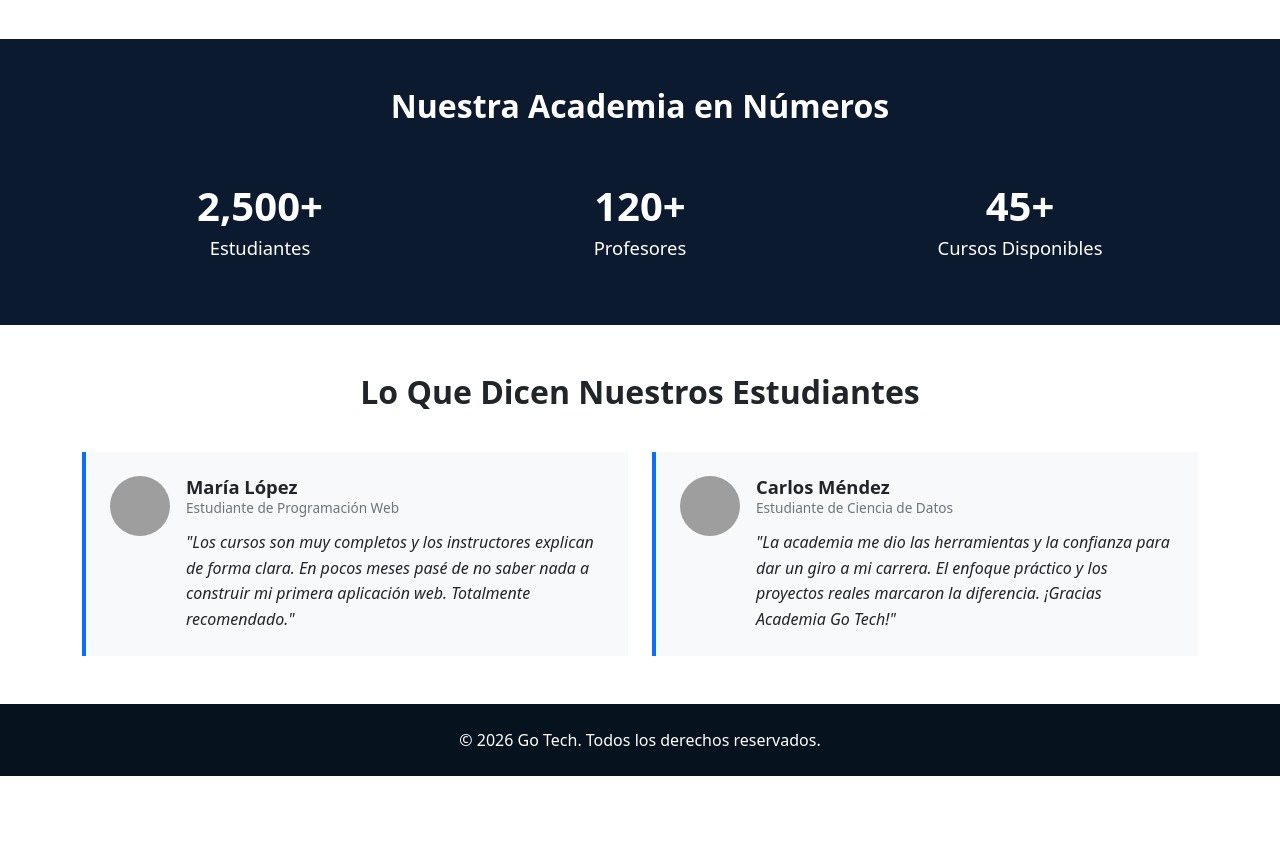
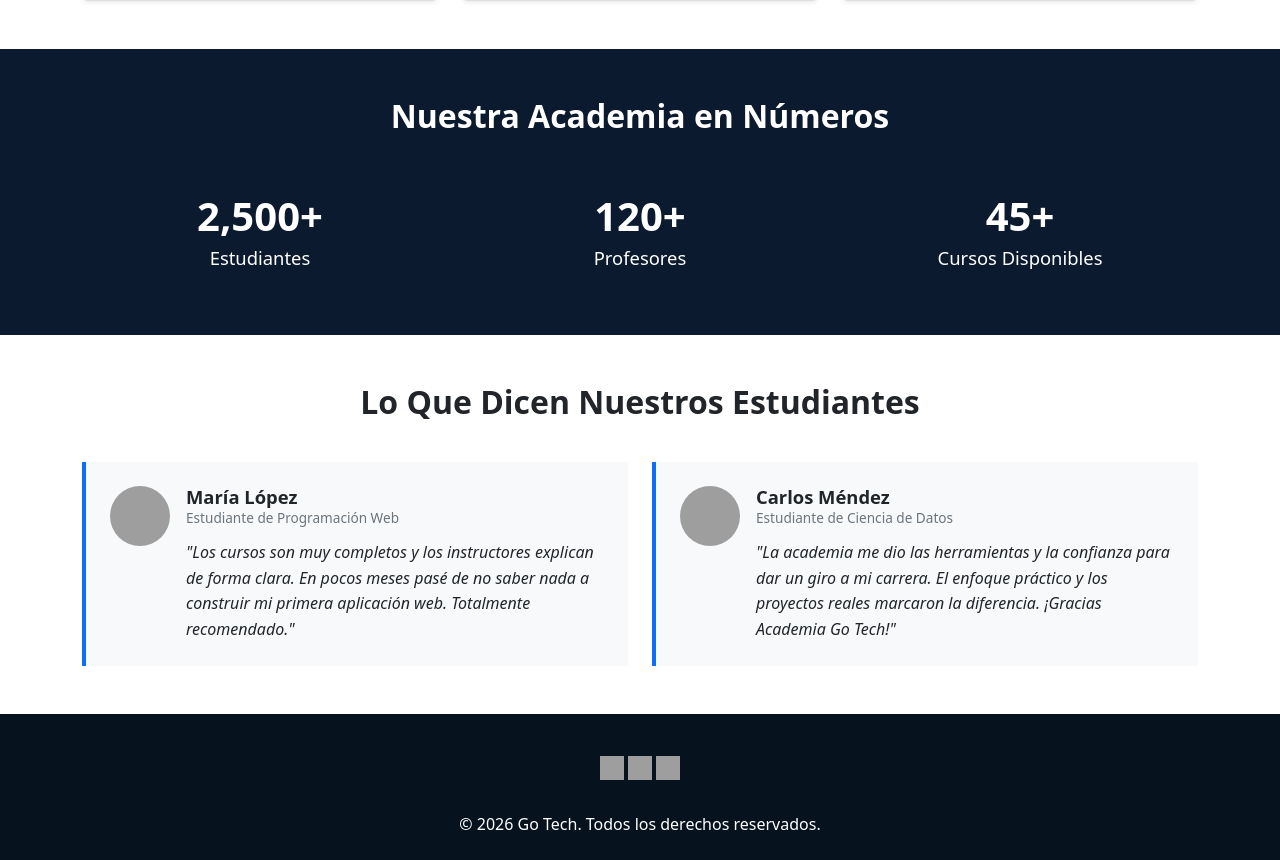
Before and after one commit to Fidelitas-Ambiente-Web-Cliente-Servidor/sc502-ln-practica1-sc502_ln_practica1_q2_2026_g6, a PHP site: page / in a window 1280 px wide. Shown: the part 1400-2260 px from the top of the page. Before the commit the page ends 2176 px from the top, so only its background shows below. Run offline with PHP 8.4, Linux system fonts and the light colour scheme; grey boxes are pictures that could not be loaded.

Commit message:
feat:redes sociales and brand icon, style.css palette

```diff
--- a/Tarea1/css/contacto.css
+++ b/Tarea1/css/contacto.css
@@ -0,0 +1 @@
+@import "./style.css";
--- a/Tarea1/css/cursos.css
+++ b/Tarea1/css/cursos.css
@@ -0,0 +1 @@
+@import "./style.css";
--- a/Tarea1/css/index.css
+++ b/Tarea1/css/index.css
@@ -1,13 +1,5 @@
-/*  VARIABLES DE  */
-:root {
-  --primary: #0d6efd;
-  --primary-dark: #0b5ed7;
-  --navbar-bg: #0b1a2e;
-  --navbar-hover: #4dabf7;
-  --hero-overlay: rgba(11, 26, 46, 0.78);
-  --stats-bg: #0b1a2e;
-  --footer-bg: #07121f;
-}
+/*  importar paleta de colores principales */
+@import "./style.css";
 
 * {
   margin: 0;
@@ -21,6 +13,10 @@ body {
   font-family: system-ui, -apple-system, "Segoe UI", Roboto, sans-serif;
   color: #212529;
 }
+
+
+
+
 
 h1 {
   font-size: 2.75rem;
@@ -79,6 +75,12 @@ small {
 #mainNav .nav-link.active {
   color: #fff;
   font-weight: 600;
+}
+
+.navbar-brand img {
+  width: 40px;
+  height: 40px;
+  border-radius: 50%;
 }
 
 
@@ -239,3 +241,7 @@ small {
   color: #fff;
   text-align: center;
 }
+
+#social {
+  padding: 1rem 0 2rem 0;
+}
--- a/Tarea1/css/profesores.css
+++ b/Tarea1/css/profesores.css
@@ -1,3 +1,5 @@
+@import "./style.css";
+
 body {
     background-color: silver;
 }
--- a/Tarea1/css/style.css
+++ b/Tarea1/css/style.css
@@ -0,0 +1,41 @@
+
+/* no borrar nada de acá, es la paleta de colores principal del sitio en index y se esta usando */
+:root {
+  --primary: #0d6efd;
+  --primary-dark: #0b5ed7;
+  --navbar-bg: #0b1a2e;
+  --navbar-hover: #4dabf7;
+  --hero-overlay: rgba(11, 26, 46, 0.78);
+  --stats-bg: #0b1a2e;
+  --footer-bg: #07121f;
+}
+
+
+/*  paleta de colores del index
+
+  --primary: #0d6efd;
+  --primary-dark: #0b5ed7;
+  --navbar-bg: #0b1a2e;
+  --navbar-hover: #4dabf7;
+  --hero-overlay: rgba(11, 26, 46, 0.78);
+  --stats-bg: #0b1a2e;
+  --footer-bg: #07121f;
+*/
+
+
+/*  paleta de colores del profesores
+    describir los colores usados en la sección de profesores
+
+*/
+
+
+/*  paleta de colores de cursos
+    describir los colores usados en la sección de cursos
+
+*/
+
+
+/*  paleta de colores de contacto
+    describir los colores usados en la sección de contacto
+
+*/
--- a/Tarea1/index.html
+++ b/Tarea1/index.html
@@ -12,7 +12,10 @@
   <!-- ========== NAVBAR ========== -->
   <nav class="navbar navbar-expand-lg navbar-dark" id="mainNav">
     <div class="container">
-      <a class="navbar-brand" href="index.html">Go Tech</a>
+      <a class="navbar-brand" href="index.html">
+        <img src="./images/technology.png" alt="Go Tech">
+        Go Tech
+      </a>
       <button class="navbar-toggler" type="button" data-bs-toggle="collapse" data-bs-target="#navbarNav">
         <span class="navbar-toggler-icon"></span>
       </button>
@@ -108,7 +111,7 @@
       <h2>Lo Que Dicen Nuestros Estudiantes</h2>
       <div class="row g-4">
         <div class="col-md-6">
-          <div class="testimonial-card d-flex">
+          <div class="testimonial-card">
             <img src="https://images.unsplash.com/photo-1494790108377-be9c29b29330?w=80&h=80&fit=crop&crop=face" alt="María" class="rounded-circle" width="60" height="60">
             <div>
               <h5>María López</h5>
@@ -118,7 +121,7 @@
           </div>
         </div>
         <div class="col-md-6">
-          <div class="testimonial-card d-flex">
+          <div class="testimonial-card">
             <img src="https://images.unsplash.com/photo-1507003211169-0a1dd7228f2d?w=80&h=80&fit=crop&crop=face" alt="Carlos" class="rounded-circle" width="60" height="60">
             <div>
               <h5>Carlos Méndez</h5>
@@ -134,6 +137,12 @@
   <!-- ========== FOOTER ========== -->
   <footer class="footer-section">
     <div class="container">
+      <div class="row">
+        <div id="social">
+            <a href="#"><img src="https://cdn-icons-png.flaticon.com/512/733/733547.png" alt="Facebook" width="24" height="24"></a>
+            <a href="#"><img src="https://cdn-icons-png.flaticon.com/512/733/733558.png" alt="Twitter" width="24" height="24"></a>
+            <a href="#"><img src="https://cdn-icons-png.flaticon.com/512/733/733561.png" alt="Instagram" width="24" height="24"></a>
+       </div>
       <p>&copy; 2026 Go Tech. Todos los derechos reservados.</p>
     </div>
   </footer>
```
Also changed, not shown: Tarea1/images/technology.png (added).
